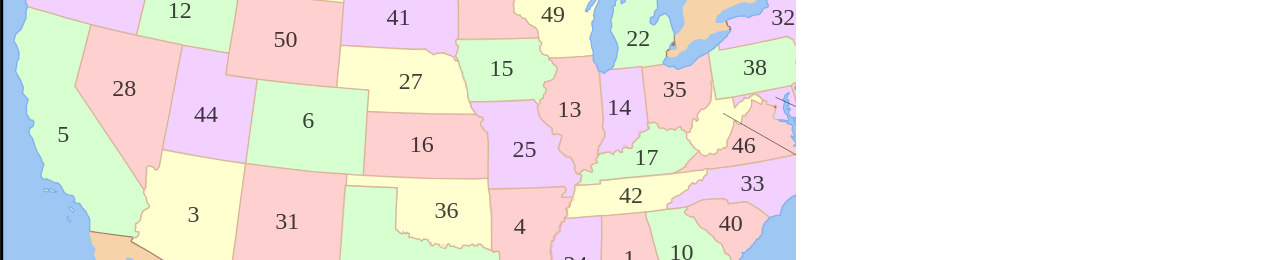
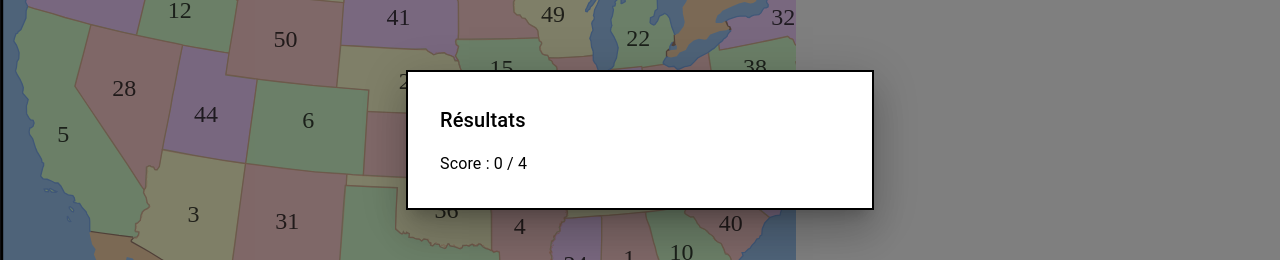
Before and after one commit to devcarme/geochecking-front, a React (Create React App) app: page / in a window 1280 px wide. Both pictures are taken after a click on the button "VALIDER". Shown: the part 260-520 px from the top of the page. Built offline with nearby package versions, Linux system fonts and the light colour scheme.

Commit message:
result modal

```diff
--- a/src/App.js
+++ b/src/App.js
@@ -4,6 +4,7 @@ import { TextField, Button } from '@mui/material';
 import TimerIcon from '@mui/icons-material/Timer';
 import Stopwatch from './components/StopWatch';
 import jsonUSA from './components/usa.json';
+import ModalResults from './components/ModalResults';
 
 import './App.css';
 
@@ -11,6 +12,8 @@ function App() {
   const [startStopWatch, setStartStopWatch] = useState(false);
   const [arrayUSA, setArrayUSA] = useState(new Map());
   const [arrayUSAResult, setArrayUSAResult] = useState([]);
+  const [open, setOpen] = useState(false);
+  const [resultScore, setResultScore] = useState("");
 
   const initialiseMap = () => {
     const mapUSA = new Map();
@@ -35,14 +38,22 @@ function App() {
   }
 
   const verifyResults = () => {
-    let result = true;
+    let count = 0;
     arrayUSAResult.slice(0).map((item, index) => {
-      if (item.name !== arrayUSA.get(index + 1)) result = false;
-      console.log("result " + item.name);
-      console.log("verification " + arrayUSA.get(index + 1));
+      if (item.name === arrayUSA.get(index + 1)) count++;
     });
-    console.log(result);
+    setResultScore(count + " / " + arrayUSA.size);
+    console.log(count + " / " + arrayUSA.size);
   }
+
+  const handleOpen = () => {
+    verifyResults();
+    setOpen(true);
+  };
+
+  const handleClose = () => {
+    setOpen(false);
+  };
 
   useEffect(() => {
     initialiseMap();
@@ -51,6 +62,9 @@ function App() {
   return (
     <div className="App">
       <div className="App-header">
+        <div>
+          <ModalResults open={open} onClose={handleClose} score={resultScore}/>
+        </div>
         <div className="map-wrapper">
           <img src={map} className="map" alt="Carte" />
         </div>
@@ -80,7 +94,7 @@ function App() {
               </div>
             </div>
             <div className="button-wrapper">
-              <Button className="button" variant="contained" color="success" onClick={verifyResults}>
+              <Button className="button" variant="contained" color="success" onClick={handleOpen}>
                 Valider
               </Button>
             </div>
--- /dev/null
+++ b/src/components/ModalResults.js
@@ -0,0 +1,44 @@
+import React, { useState } from 'react';
+import Box from '@mui/material/Box';
+import Button from '@mui/material/Button';
+import Typography from '@mui/material/Typography';
+import Modal from '@mui/material/Modal';
+
+const style = {
+  position: 'absolute',
+  top: '50%',
+  left: '50%',
+  transform: 'translate(-50%, -50%)',
+  width: 400,
+  bgcolor: 'background.paper',
+  border: '2px solid #000',
+  boxShadow: 24,
+  p: 4,
+};
+
+export default function BasicModal(props) {
+  const [open, setOpen] = useState(false);
+  const handleOpen = () => setOpen(true);
+  const handleClose = () => setOpen(false);
+
+  return (
+    <div>
+      <Modal
+        aria-labelledby="transition-modal-title"
+        aria-describedby="transition-modal-description"
+        className="modal"
+        {...props}
+        closeAfterTransition
+      >
+        <Box sx={style}>
+          <Typography id="modal-modal-title" variant="h6" component="h2">
+            Résultats
+          </Typography>
+          <Typography id="modal-modal-description" sx={{ mt: 2 }}>
+            Score : { props.score }
+          </Typography>
+        </Box>
+      </Modal>
+    </div>
+  );
+}
```
